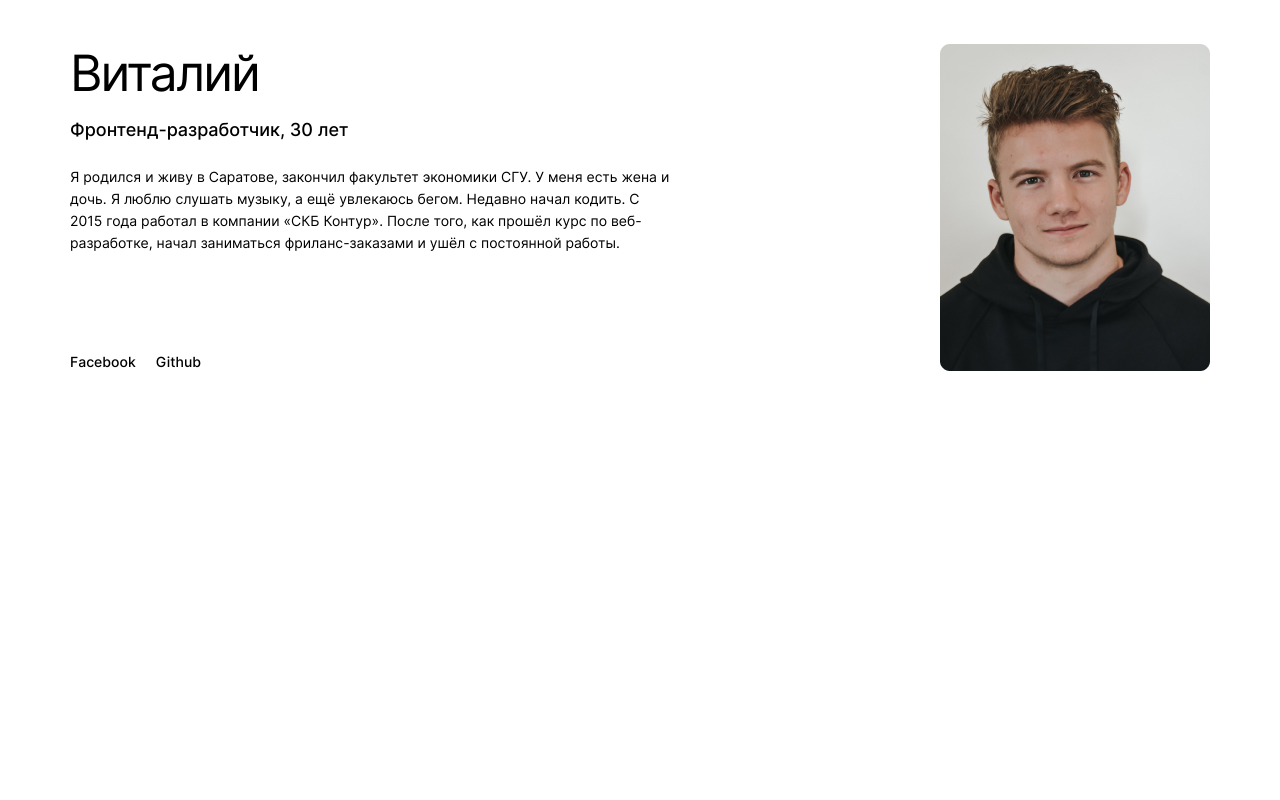
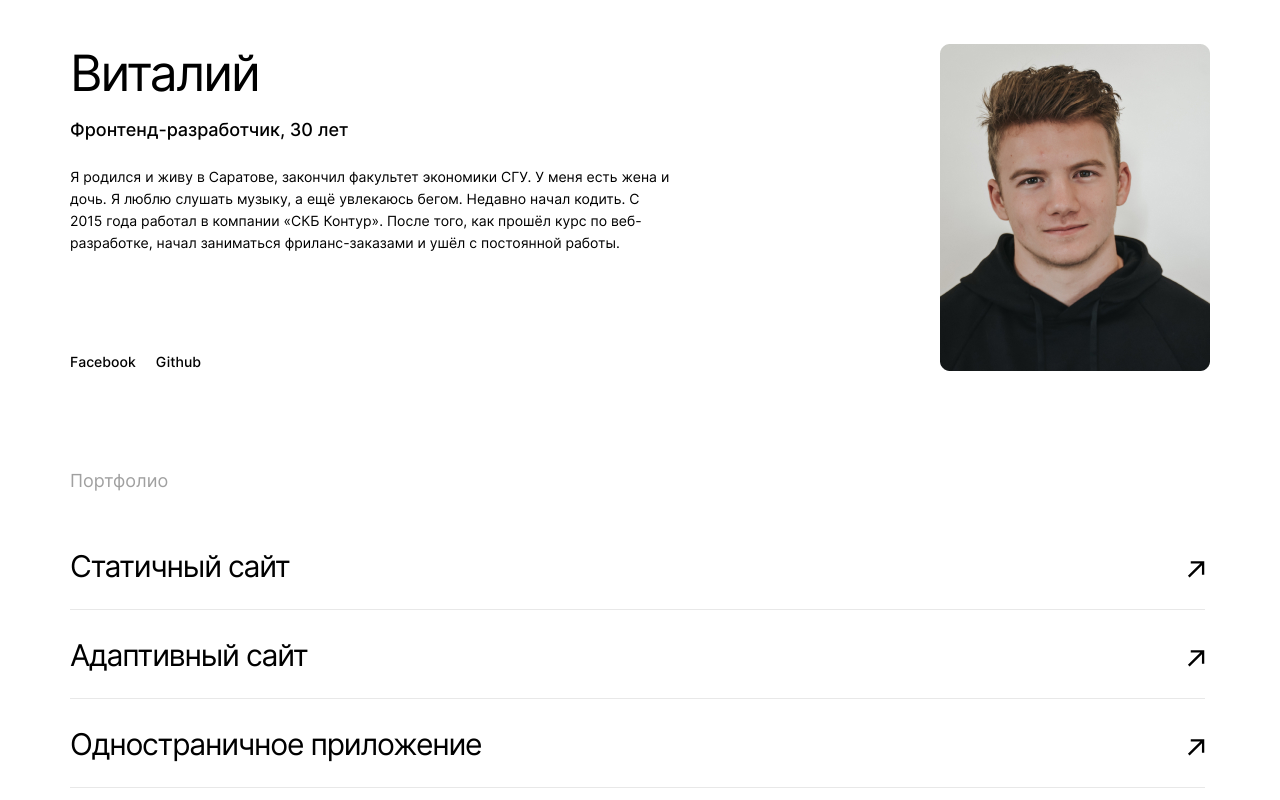
Before and after one commit to Vakulina/movies-explorer-frontend, a React (Create React App) app: page / in a window 1280 px wide. Shown: the part 2051-2851 px from the top of the page. Built offline with nearby package versions, Linux system fonts and the light colour scheme.

Commit message:
портфолио на 1280

```diff
--- a/src/components/AboutMe/AboutMe.css
+++ b/src/components/AboutMe/AboutMe.css
@@ -25,6 +25,7 @@
 .about-me__two-columns {
   display: flex;
   justify-content: space-between;
+  margin-bottom: 100px;
 }
 .about-me__profile {
   max-width: 600px;
@@ -59,7 +60,23 @@ margin-bottom: 99px;
   font-weight: 500;
   line-height: 17px;
 }
-.about-me__link {
+.about-me__link-item {
   display: inline-block;
   margin-right: 20px;
+  transition: 0.5s;
 }
+.about-me__link {
+  color: #000;
+  text-decoration: none;
+}
+.about-me__link-item:hover, .about-me__link-item:active {
+	transform: scale(1.1);
+}
+.about-me__link-item:focus {
+  outline: 3px solid rgb(255, 153, 0);
+  border-radius: 3px;
+}
+.about-me__foto {
+  width: 270px;
+  height: 327px;
+}
--- a/src/components/AboutMe/AboutMe.js
+++ b/src/components/AboutMe/AboutMe.js
@@ -15,8 +15,12 @@ export default function AboutMe() {
           и дочь. Я люблю слушать музыку, а ещё увлекаюсь бегом. Недавно начал кодить. С 2015 года работал в компании «СКБ Контур».
           После того, как прошёл курс по веб-разработке, начал заниматься фриланс-заказами и ушёл с постоянной работы.</p>
         <ul className='about-me__links-list'>
-          <li className='about-me__link'>Facebook</li>
-          <li className='about-me__link'>Github</li>
+          <li className='about-me__link-item'>
+            <a className='about-me__link' href="https://facebook.com/" target="_blank" rel="noreferrer">Facebook</a>
+          </li>
+          <li className='about-me__link-item'>
+            <a className='about-me__link' href="https://github.com/" target="_blank" rel="noreferrer">Github</a>
+          </li>
         </ul>
       </div>
       <img src={foto} alt="мое фото" className='about-me__foto'></img>
--- a/src/components/Portfolio/Portfolio.css
+++ b/src/components/Portfolio/Portfolio.css
@@ -0,0 +1,34 @@
+.portfolio__title {
+font-size: 18px;
+font-style: normal;
+font-weight: 400;
+line-height: 20px;
+color: #A0A0A0;
+margin-bottom: 50px;
+}
+.portfolio__list {
+  list-style: none;
+  margin: 0;
+  padding: 0;
+  width: 100%;
+}
+.portfolio__item {
+  height: 68px;
+  margin-right: 5px;
+  margin-bottom: 20px;
+  border-bottom: #E8E8E8 1px solid;
+  background: url('../../images/arrow.svg') no-repeat right 39%;
+  transition: 0.5s;
+}
+.portfolio__link {
+  text-decoration: none;
+  font-family: Inter;
+  font-size: 30px;
+  font-weight: 400;
+  line-height: 50px;
+  letter-spacing: -0.04em;
+  color: #000000;
+}
+.portfolio__item:hover, .portfolio__item:active {
+	box-shadow: 0 0 15px rgba(122,122,122,0.3);
+}
--- a/src/components/Portfolio/Portfolio.js
+++ b/src/components/Portfolio/Portfolio.js
@@ -3,6 +3,21 @@ import './Portfolio.css';
 export default function Portfolio() {
 return(
   <>
+  <h3 className='portfolio__title'>Портфолио</h3>
+  <ul className='portfolio__list'>
+    <li className='portfolio__item'>
+      <a className='portfolio__link' href="https://github.com/" target="_blank" rel="noreferrer">
+        Статичный сайт
+      </a>
+    </li>
+    <li className='portfolio__item'>
+      <a className='portfolio__link' href="https://github.com/" target="_blank" rel="noreferrer">Адаптивный сайт</a>
+    </li>
+    <li className='portfolio__item'>
+      <a className='portfolio__link' href="https://github.com/" target="_blank" rel="noreferrer">Одностраничное приложение</a>
+    </li>
+  </ul>
   </>
+
 )
 }
--- a/src/components/Techs/Techs.js
+++ b/src/components/Techs/Techs.js
@@ -1,5 +1,4 @@
 import './Techs.css';
-import Portfolio from '../Portfolio/Portfolio'
 
 export default function Techs() {
   return (
@@ -21,7 +20,6 @@ export default function Techs() {
         <li className="techs__item">mongoDB</li>
       </ul>
   </div>
-  <Portfolio />
 </section>
   );
 }
```
Also changed, not shown: src/images/arrow.svg (added).
